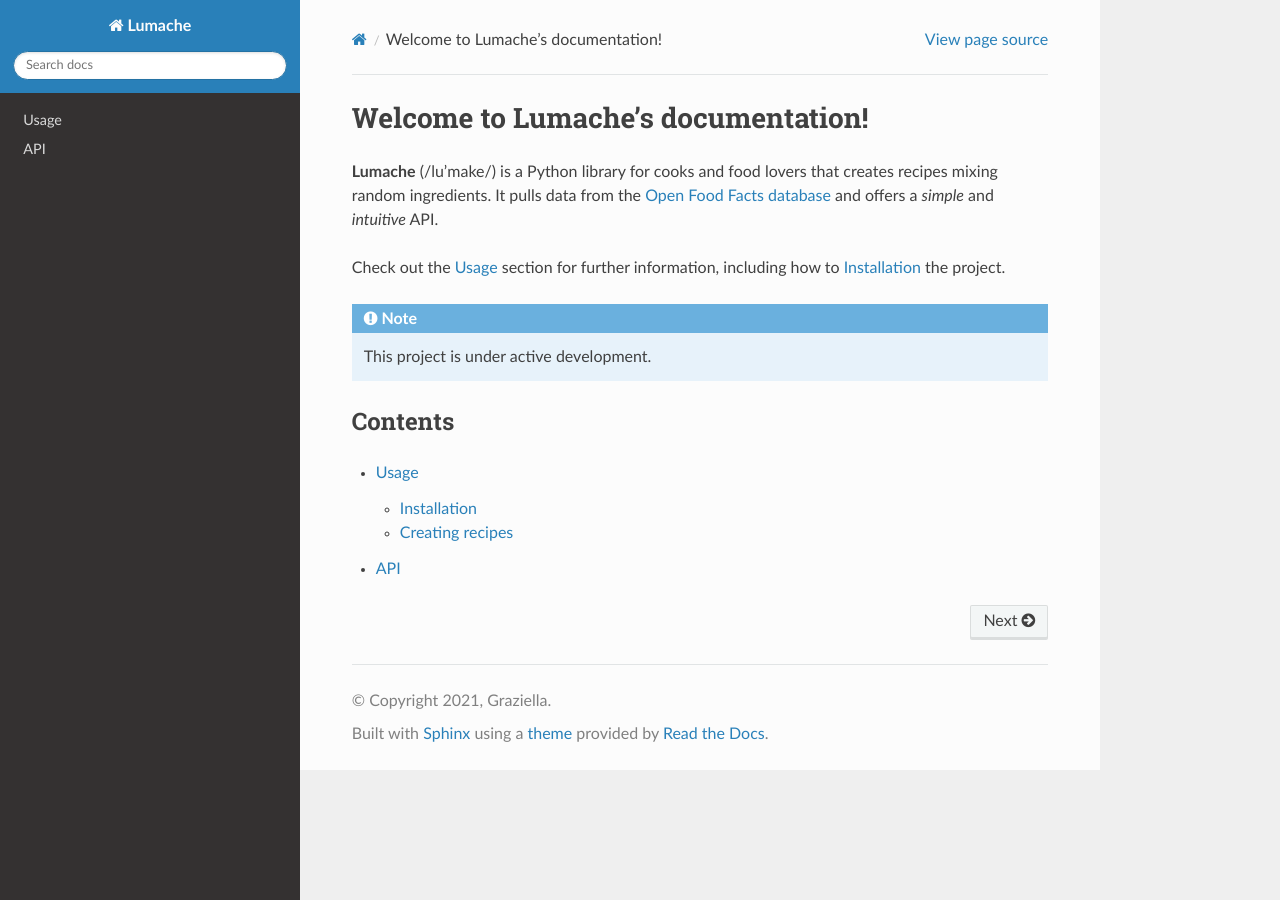
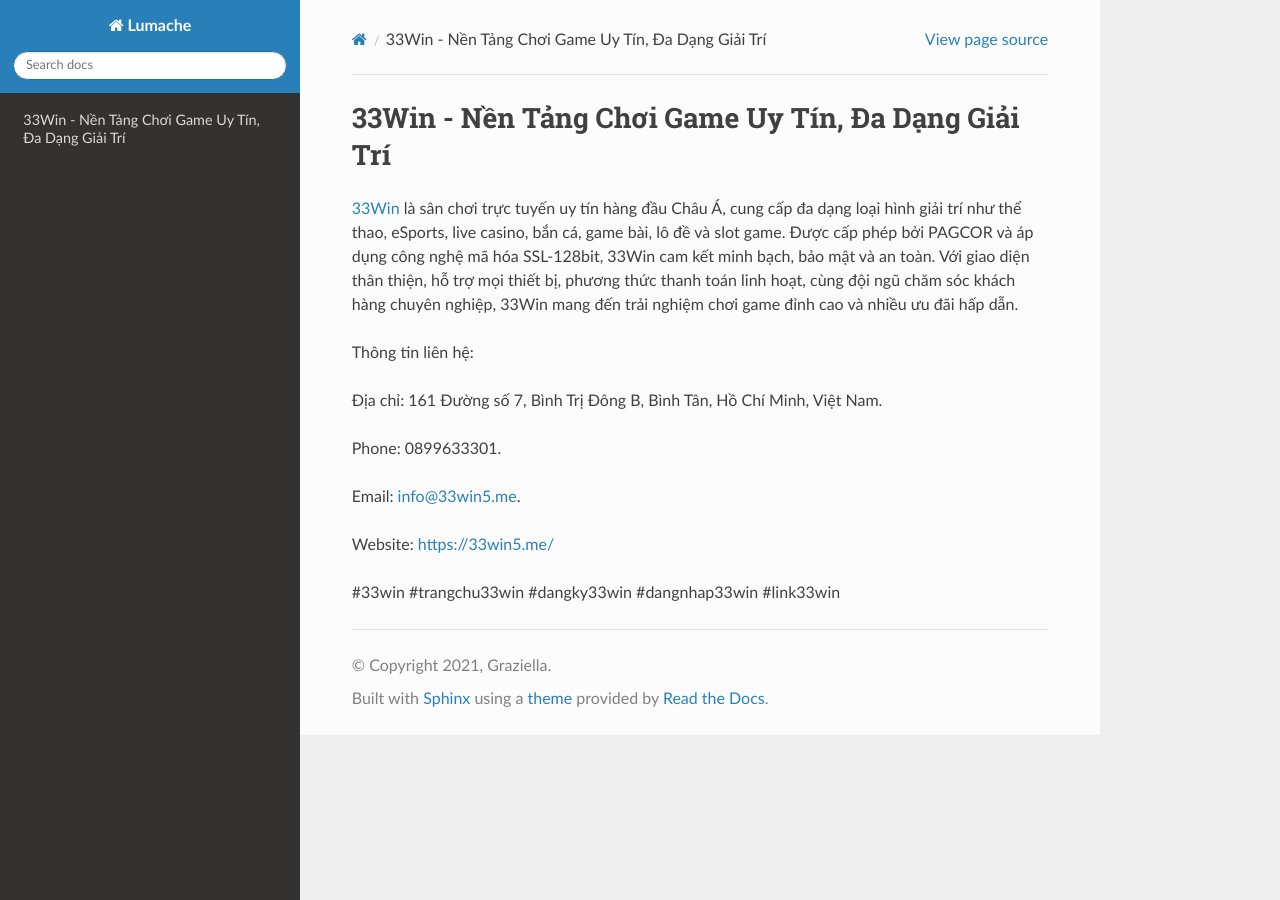
Before and after one commit to parkisngan19/33win5me, a Sphinx documentation site: the page built from docs/source/index.rst, in a window 1280 px wide. Built offline with Sphinx 7.4.7 and the Read the Docs theme 3.1.0, drawn with Linux system fonts in a browser that asks for light colours.

Commit message:
Update index.rst

```diff
--- a/docs/source/index.rst
+++ b/docs/source/index.rst
@@ -1,22 +1,16 @@
-Welcome to Lumache's documentation!
+33Win - Nền Tảng Chơi Game Uy Tín, Đa Dạng Giải Trí
 ===================================
 
-**Lumache** (/lu'make/) is a Python library for cooks and food lovers
-that creates recipes mixing random ingredients.
-It pulls data from the `Open Food Facts database <https://world.openfoodfacts.org/>`_
-and offers a *simple* and *intuitive* API.
+`33Win <https://33win5.me/>`_ là sân chơi trực tuyến uy tín hàng đầu Châu Á, cung cấp đa dạng loại hình giải trí như thể thao, eSports, live casino, bắn cá, game bài, lô đề và slot game. Được cấp phép bởi PAGCOR và áp dụng công nghệ mã hóa SSL-128bit, 33Win cam kết minh bạch, bảo mật và an toàn. Với giao diện thân thiện, hỗ trợ mọi thiết bị, phương thức thanh toán linh hoạt, cùng đội ngũ chăm sóc khách hàng chuyên nghiệp, 33Win mang đến trải nghiệm chơi game đỉnh cao và nhiều ưu đãi hấp dẫn.
 
-Check out the :doc:`usage` section for further information, including
-how to :ref:`installation` the project.
+Thông tin liên hệ:
 
-.. note::
+Địa chỉ: 161 Đường số 7, Bình Trị Đông B, Bình Tân, Hồ Chí Minh, Việt Nam.
 
-   This project is under active development.
+Phone: 0899633301.
 
-Contents
---------
+Email: info@33win5.me.
 
-.. toctree::
+Website: https://33win5.me/
 
-   usage
-   api
+#33win #trangchu33win #dangky33win #dangnhap33win #link33win
```
